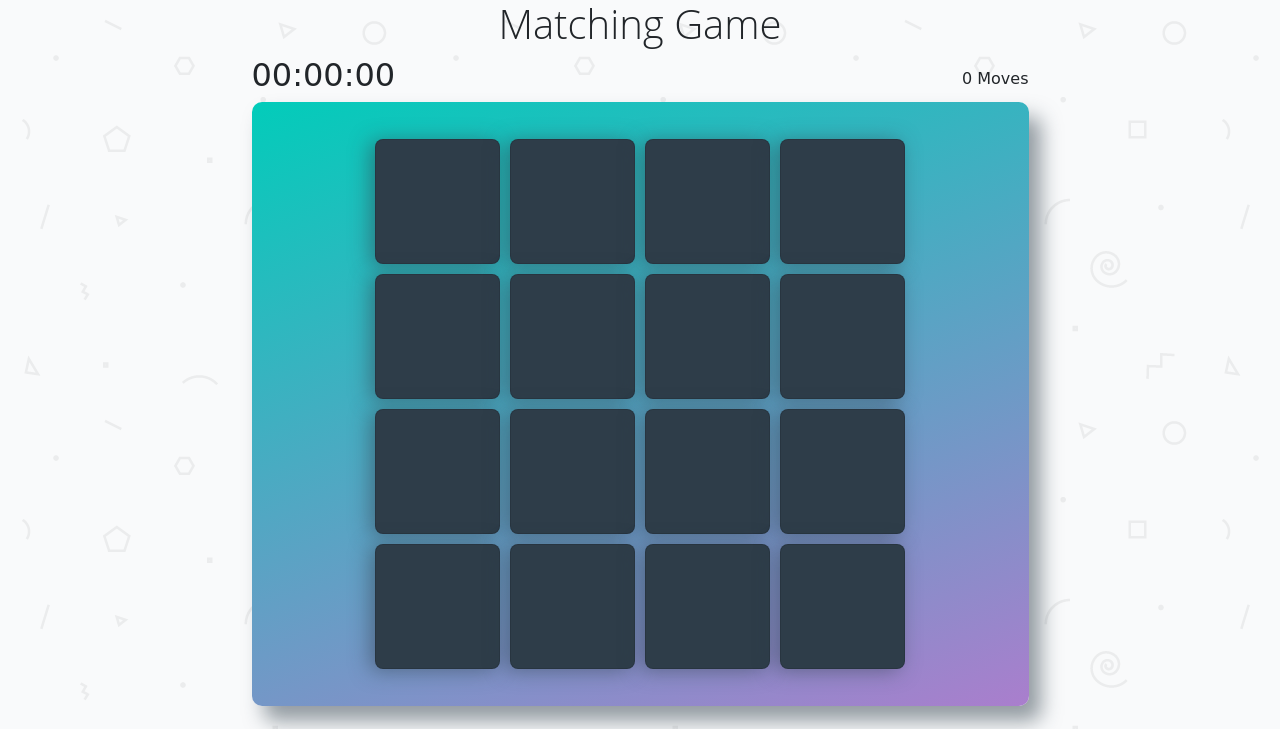
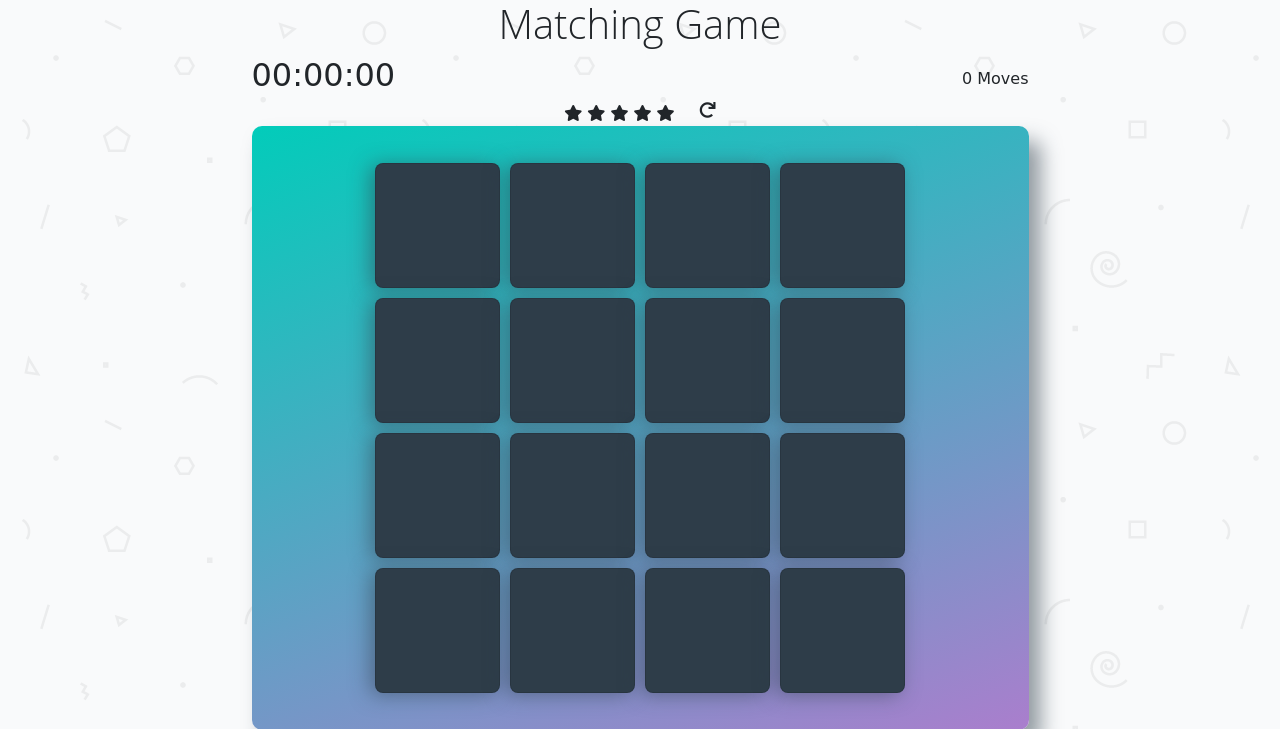
Before and after one commit to shivabayar/portfolio, a PHP site: page /memory-game.php in a window 1280 px wide. Shown: the top 729 px of the page. Run offline with PHP 8.4, Linux system fonts and the light colour scheme; some libraries are stand-ins or nearby versions; some web fonts are replaced.

Commit message:
adddnig stars in home page and change in rating logic

```diff
--- a/fend-project-memory-game/css/app.css
+++ b/fend-project-memory-game/css/app.css
@@ -115,8 +115,6 @@ h1 {
 
 .score-panel {
     text-align: left;
-    width: 50%;
-    margin-bottom: 10px;
 }
 
 .score-panel .stars {
@@ -148,3 +146,12 @@ h1 {
 .modal-title {
     width: 50%;
 }
+
+.fa-redo {
+    margin-left: 20px;
+}
+
+#reload {
+    display: flex;
+    flex-wrap: wrap;
+}
--- a/fend-project-memory-game/index.html
+++ b/fend-project-memory-game/index.html
@@ -10,8 +10,8 @@
     <link rel="stylesheet" href="https://use.fontawesome.com/releases/v5.7.2/css/all.css" integrity="sha384-fnmOCqbTlWIlj8LyTjo7mOUStjsKC4pOpQbqyi7RrhN7udi9RwhKkMHpvLbHG9Sr" crossorigin="anonymous">
     <link rel="stylesheet prefetch" href="https://fonts.googleapis.com/css?family=Coda">
     <link rel="stylesheet" href="https://maxcdn.bootstrapcdn.com/bootstrap/4.0.0/css/bootstrap.min.css" integrity="sha384-Gn5384xqQ1aoWXA+058RXPxPg6fy4IWvTNh0E263XmFcJlSAwiGgFAW/dAiS6JXm" crossorigin="anonymous">
-    <link rel="stylesheet" href="css/app.css?v=1.1">
-    <link rel="stylesheet" href="css/responsive.css?v=1.1">
+    <link rel="stylesheet" href="css/app.css?v=1.2">
+    <link rel="stylesheet" href="css/responsive.css?v=1.2">
 </head>
 <body>
     <div class="container">
@@ -28,6 +28,18 @@
                 Moves
             </span>
         </div>
+        <div id="reload" class="restart">
+            <section class="score-panel">
+                <ul class="stars">
+                    <li><i class="fa fa-star"></i></li>
+                    <li><i class="fa fa-star"></i></li>
+                    <li><i class="fa fa-star"></i></li>
+                    <li><i class="fa fa-star"></i></li>
+                    <li><i class="fa fa-star"></i></li>
+                </ul>
+            </section>
+            <i class="fas fa-redo"></i>
+        </div>
 
         <div class="deck"></div>
 
@@ -36,16 +48,7 @@
             <div class="modal-dialog modal-dialog-centered" role="document">
                 <div class="modal-content">
                     <div class="modal-header">
-                        <h5 class="modal-title" id="exampleModalLongTitle">Hip Hip Hurray!!!</h5>
-                        <section class="score-panel">
-                            <ul class="stars">
-                                <li><i class="far fa-star"></i></li>
-                                <li><i class="far fa-star"></i></li>
-                                <li><i class="far fa-star"></i></li>
-                                <li><i class="far fa-star"></i></li>
-                                <li><i class="far fa-star"></i></li>
-                            </ul>
-                        </section>
+                        <h5 class="modal-title" >Hip Hip Hurray!!!</h5>
                         <button type="button" class="close" data-dismiss="modal" aria-label="Close">
                             <span aria-hidden="true">&times;</span>
                         </button>
@@ -55,7 +58,7 @@
                     </div>
                     <div class="modal-footer">
                         <button type="button" class="btn btn-secondary" data-dismiss="modal">Close</button>
-                        <button id='restart' type="button" class="btn btn-primary">Play Again</button>
+                        <button type="button" class="restart btn btn-primary">Play Again</button>
                     </div>
                 </div>
             </div>
@@ -64,7 +67,7 @@
     <script src="https://code.jquery.com/jquery-3.2.1.slim.min.js" integrity="sha384-KJ3o2DKtIkvYIK3UENzmM7KCkRr/rE9/Qpg6aAZGJwFDMVNA/GpGFF93hXpG5KkN" crossorigin="anonymous"></script>
     <script src="https://cdnjs.cloudflare.com/ajax/libs/popper.js/1.12.9/umd/popper.min.js" integrity="sha384-ApNbgh9B+Y1QKtv3Rn7W3mgPxhU9K/ScQsAP7hUibX39j7fakFPskvXusvfa0b4Q" crossorigin="anonymous"></script>
     <script src="https://maxcdn.bootstrapcdn.com/bootstrap/4.0.0/js/bootstrap.min.js" integrity="sha384-JZR6Spejh4U02d8jOt6vLEHfe/JQGiRRSQQxSfFWpi1MquVdAyjUar5+76PVCmYl" crossorigin="anonymous"></script>
-    <script src="js/app.js?v=1.1"></script>
-    <script src="js/celebrations.js?v=1.1"></script>
+    <script src="js/app.js?v=1.2"></script>
+    <script src="js/celebrations.js?v=1.2"></script>
 </body>
 </html>
--- a/fend-project-memory-game/js/app.js
+++ b/fend-project-memory-game/js/app.js
@@ -92,8 +92,8 @@ function buildDeck(deckArray) {
 function giveStarRatings(score) {
     const stars = document.querySelector('.stars');
 
-    for(let i = 0; i < score; ++i)
-        stars.children[i].firstElementChild.className = 'fa fa-star';
+    for(let i = stars.children.length-1; i > 0 && i >= score ; --i)
+        stars.children[i].firstElementChild.className = 'far fa-star';
 }
 /*
  *
@@ -150,12 +150,21 @@ deckSelector.addEventListener('click', function(events) {
                 deckQueue = [];
             }, 1000);
         }
+
+        if(clickCounter % 16 === 0) {
+            const score = Math.ceil(5*((clickCounter - failCounter)/clickCounter));
+            giveStarRatings(score);
+        }
     }
 });
 
-document.querySelector('#restart').addEventListener('click', function() {
+const restartElements = document.getElementsByClassName('restart');
+
+function reloadPage() {
     location.reload();
-});
+}
+for(restartElement of restartElements)
+    restartElement.addEventListener('click', reloadPage, false);
 
 let h1 = document.getElementById('display'),
     seconds = 0, minutes = 0, hours = 0,
```
Also changed, not shown: fend-project-memory-game/README.md.
